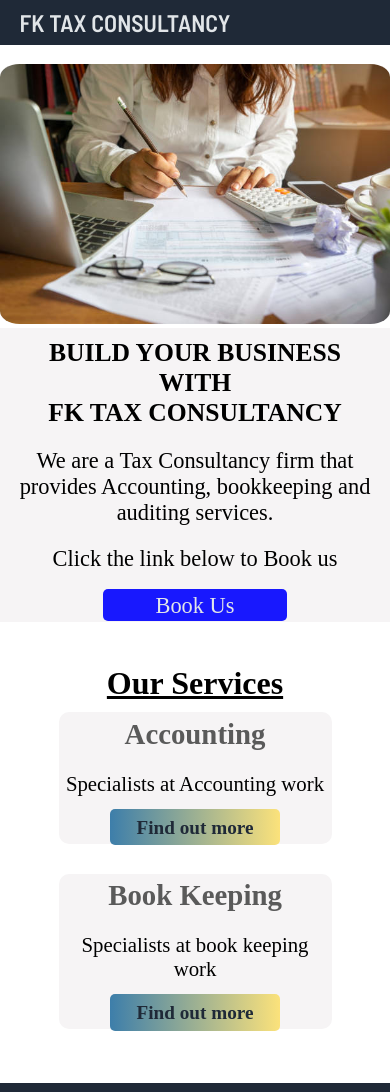
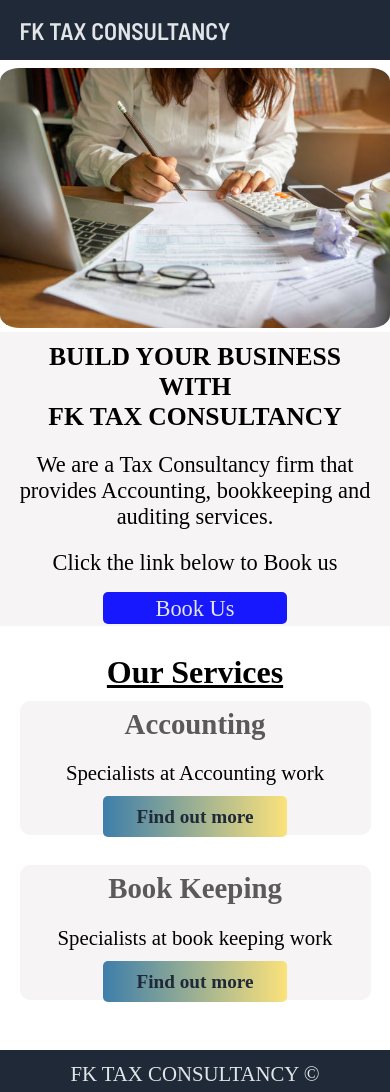
Before and after one commit to ImaniKadiva7/Tax_Consultancy_Website, a plain HTML site: page index.html in a window 390 px wide. Shown: the top 1092 px of the page. Drawn offline with Linux system fonts and the light colour scheme.

Commit message:
third commit

```diff
--- a/css/style.css
+++ b/css/style.css
@@ -176,7 +176,7 @@ footer
 {
     header
     {
-        padding: 2% 5%;
+        padding: 4% 5%;
         position: sticky;
         top: 0px;
     }
@@ -187,7 +187,7 @@ footer
     main .hero{
         background: none;
         flex-direction: column;
-        padding: 5% 0%;
+        padding: 2% 0%;
         text-align: center;
     }
     .header-container-homepage
@@ -209,6 +209,7 @@ footer
     .services-container
     {
         margin: 20px 5%;
+        padding: 0% 0%;
     }
     .service-container1
     {
```
